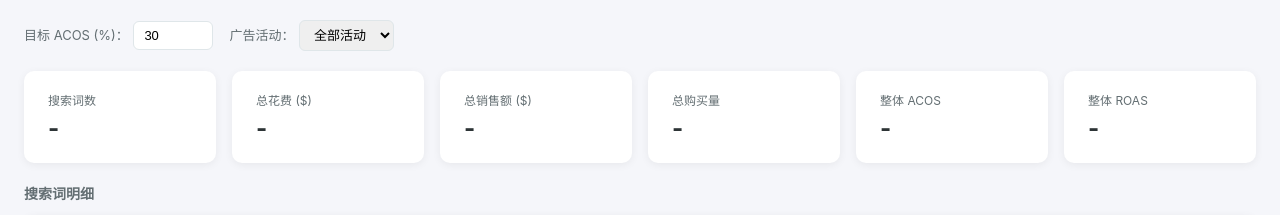
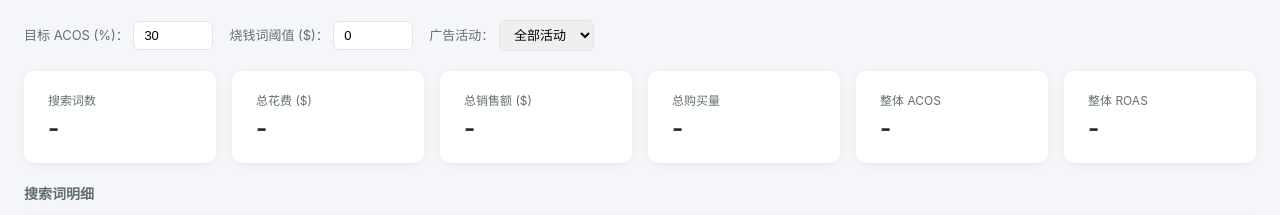
Before and after one commit to hurrylee60-spec/amazon-tool, a Flask app: page /search in a window 1280 px wide. Shown: the part 68-283 px from the top of the page. Run offline with Flask 3, Linux system fonts and the light colour scheme.

Commit message:
feat: add configurable burn threshold for money-wasting keywords

```diff
--- a/templates/search.html
+++ b/templates/search.html
@@ -73,6 +73,10 @@
   <div>
     <label>目标 ACOS (%)：</label>
     <input type="number" id="target-acos" value="30" min="1" max="100" onchange="reRender()" />
+  </div>
+  <div>
+    <label>烧钱词阈值 ($)：</label>
+    <input type="number" id="burn-threshold" value="0" min="0" step="0.5" onchange="reRender()" />
   </div>
   <div>
     <label>广告活动：</label>
@@ -179,7 +183,8 @@
     document.getElementById('c-acos').textContent = s.overall_acos >= 0 ? s.overall_acos.toFixed(1) + '%' : '-';
     document.getElementById('c-roas').textContent = s.overall_roas >= 0 ? s.overall_roas.toFixed(2) : '-';
 
-    const burners = allData.terms.filter(t => t.cost > 0 && t.purchases === 0);
+    const burnThreshold = parseFloat(document.getElementById('burn-threshold').value) || 0;
+    const burners = allData.terms.filter(t => t.cost > burnThreshold && t.purchases === 0);
     const warnSection = document.getElementById('warning-section');
     if (burners.length > 0) {
       warnSection.style.display = '';
```
